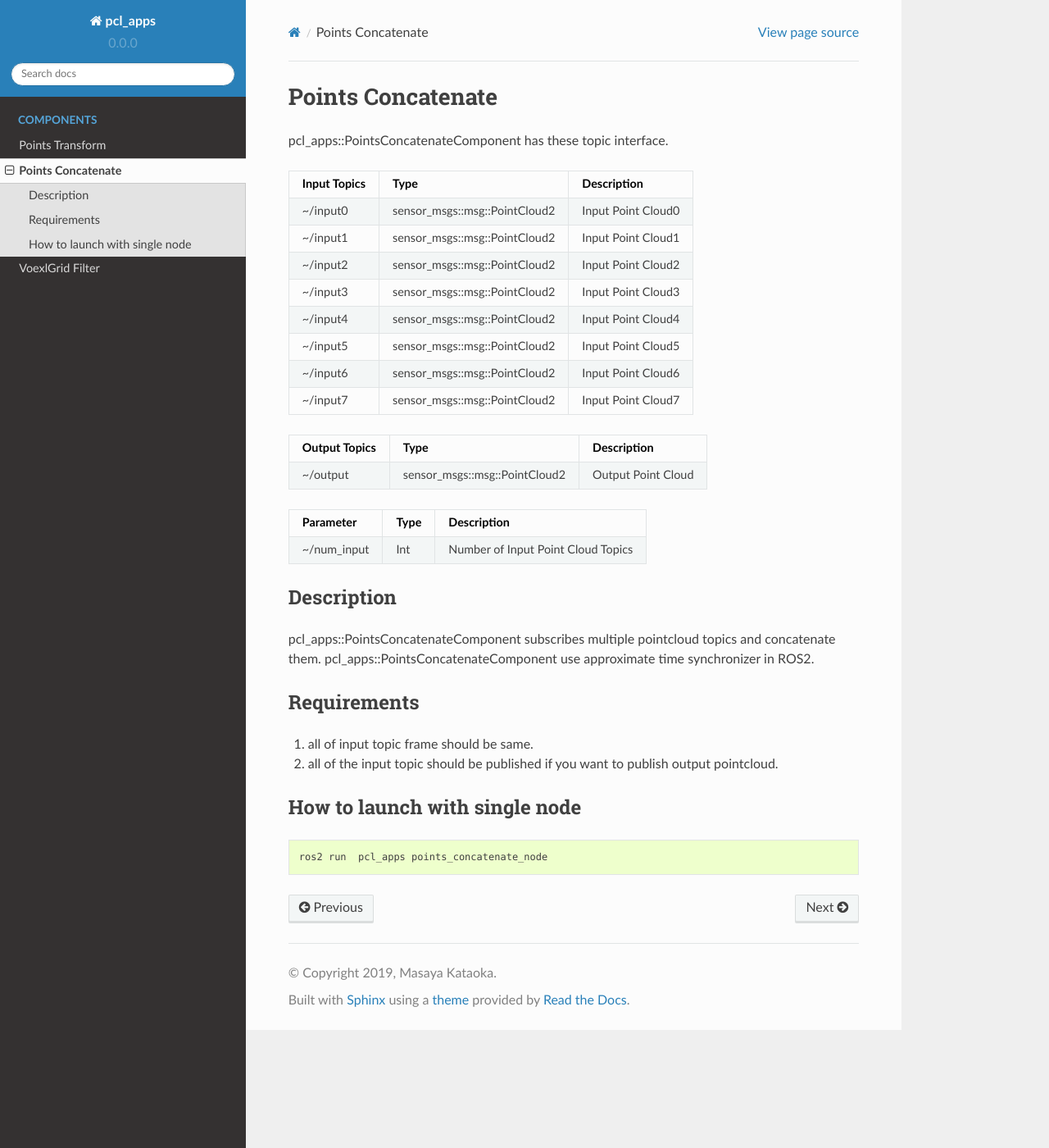
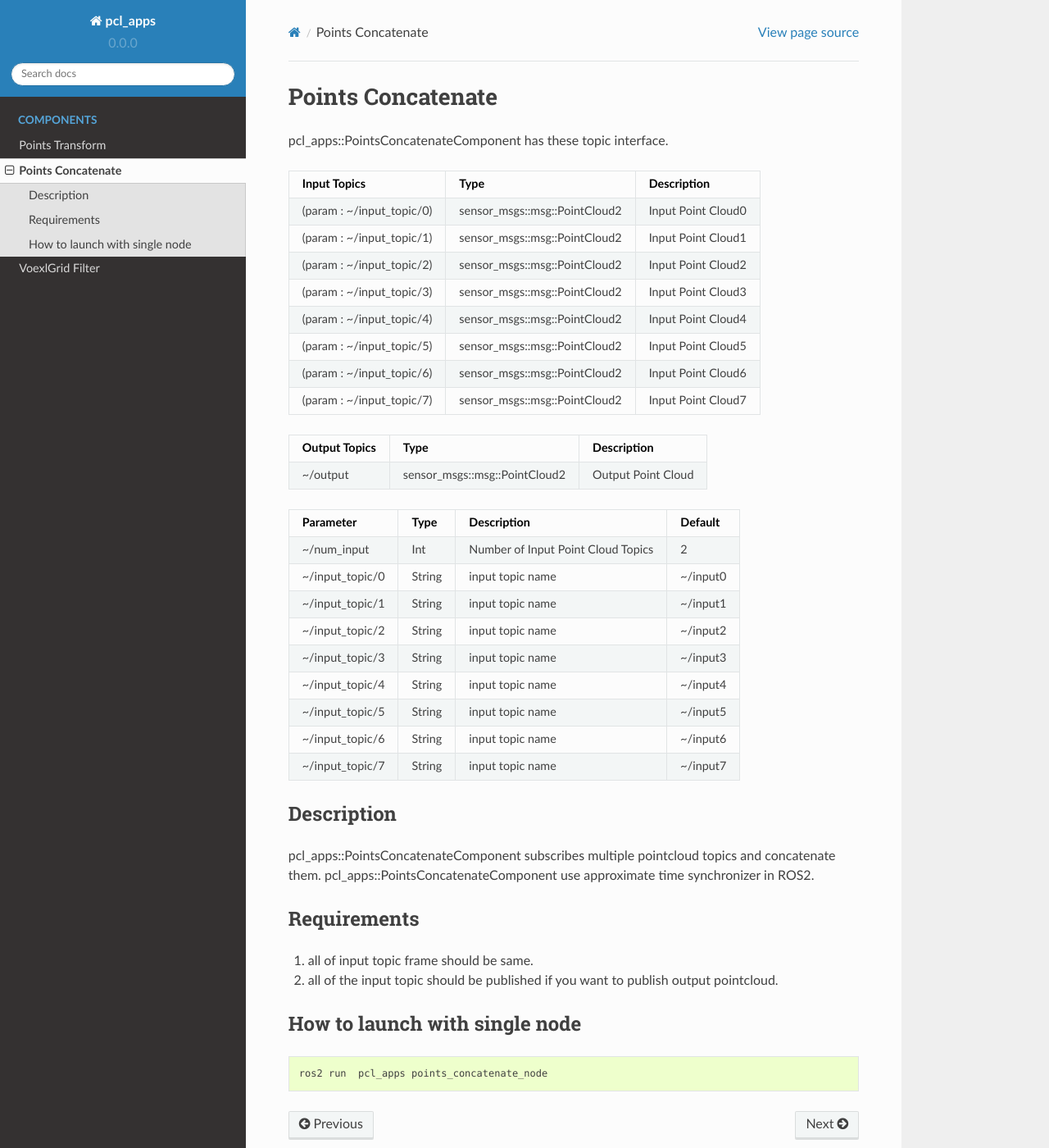
Before and after one commit to OUXT-Polaris/pcl_apps, a Sphinx documentation site: the page built from doc/modules/points_concatenate.rst, in a window 1280 px wide and 1400 px high. Shown: the whole window at 82% size. Built offline with Sphinx 7.4.7 and the Read the Docs theme 2.0.0, drawn with Linux system fonts in a browser that asks for light colours.

Commit message:
add ~/input_topic params to the PointsConcatenate Component

```diff
--- a/doc/modules/points_concatenate.rst
+++ b/doc/modules/points_concatenate.rst
@@ -3,25 +3,25 @@ Points Concatenate
 
 pcl_apps::PointsConcatenateComponent has these topic interface.
 
-+------------------+-------------------------------+---------------------+
-| Input Topics     | Type                          | Description         |
-+==================+===============================+=====================+
-| ~/input0         | sensor_msgs::msg::PointCloud2 | Input Point Cloud0  |
-+------------------+-------------------------------+---------------------+
-| ~/input1         | sensor_msgs::msg::PointCloud2 | Input Point Cloud1  |
-+------------------+-------------------------------+---------------------+
-| ~/input2         | sensor_msgs::msg::PointCloud2 | Input Point Cloud2  |
-+------------------+-------------------------------+---------------------+
-| ~/input3         | sensor_msgs::msg::PointCloud2 | Input Point Cloud3  |
-+------------------+-------------------------------+---------------------+
-| ~/input4         | sensor_msgs::msg::PointCloud2 | Input Point Cloud4  |
-+------------------+-------------------------------+---------------------+
-| ~/input5         | sensor_msgs::msg::PointCloud2 | Input Point Cloud5  |
-+------------------+-------------------------------+---------------------+
-| ~/input6         | sensor_msgs::msg::PointCloud2 | Input Point Cloud6  |
-+------------------+-------------------------------+---------------------+
-| ~/input7         | sensor_msgs::msg::PointCloud2 | Input Point Cloud7  |
-+------------------+-------------------------------+---------------------+
++---------------------------+-------------------------------+---------------------+
+| Input Topics              | Type                          | Description         |
++===========================+===============================+=====================+
+| (param : ~/input_topic/0) | sensor_msgs::msg::PointCloud2 | Input Point Cloud0  |
++---------------------------+-------------------------------+---------------------+
+| (param : ~/input_topic/1) | sensor_msgs::msg::PointCloud2 | Input Point Cloud1  |
++---------------------------+-------------------------------+---------------------+
+| (param : ~/input_topic/2) | sensor_msgs::msg::PointCloud2 | Input Point Cloud2  |
++---------------------------+-------------------------------+---------------------+
+| (param : ~/input_topic/3) | sensor_msgs::msg::PointCloud2 | Input Point Cloud3  |
++---------------------------+-------------------------------+---------------------+
+| (param : ~/input_topic/4) | sensor_msgs::msg::PointCloud2 | Input Point Cloud4  |
++---------------------------+-------------------------------+---------------------+
+| (param : ~/input_topic/5) | sensor_msgs::msg::PointCloud2 | Input Point Cloud5  |
++---------------------------+-------------------------------+---------------------+
+| (param : ~/input_topic/6) | sensor_msgs::msg::PointCloud2 | Input Point Cloud6  |
++---------------------------+-------------------------------+---------------------+
+| (param : ~/input_topic/7) | sensor_msgs::msg::PointCloud2 | Input Point Cloud7  |
++---------------------------+-------------------------------+---------------------+
 
 +------------------+-------------------------------+---------------------+
 | Output Topics    | Type                          | Description         |
@@ -29,11 +29,28 @@ pcl_apps::PointsConcatenateComponent has these topic interface.
 | ~/output         | sensor_msgs::msg::PointCloud2 | Output Point Cloud  |
 +------------------+-------------------------------+---------------------+
 
-+--------------------+----------+---------------------------------------+
-| Parameter          | Type     | Description                           |
-+====================+==========+=======================================+
-| ~/num_input        | Int      | Number of Input Point Cloud Topics    |
-+--------------------+----------+---------------------------------------+
++--------------------+----------+---------------------------------------+----------+
+| Parameter          | Type     | Description                           | Default  |
++====================+==========+=======================================+==========+
+| ~/num_input        | Int      | Number of Input Point Cloud Topics    | 2        |
++--------------------+----------+---------------------------------------+----------+
+| ~/input_topic/0    | String   | input topic name                      | ~/input0 |
++--------------------+----------+---------------------------------------+----------+
+| ~/input_topic/1    | String   | input topic name                      | ~/input1 |
++--------------------+----------+---------------------------------------+----------+
+| ~/input_topic/2    | String   | input topic name                      | ~/input2 |
++--------------------+----------+---------------------------------------+----------+
+| ~/input_topic/3    | String   | input topic name                      | ~/input3 |
++--------------------+----------+---------------------------------------+----------+
+| ~/input_topic/4    | String   | input topic name                      | ~/input4 |
++--------------------+----------+---------------------------------------+----------+
+| ~/input_topic/5    | String   | input topic name                      | ~/input5 |
++--------------------+----------+---------------------------------------+----------+
+| ~/input_topic/6    | String   | input topic name                      | ~/input6 |
++--------------------+----------+---------------------------------------+----------+
+| ~/input_topic/7    | String   | input topic name                      | ~/input7 |
++--------------------+----------+---------------------------------------+----------+
+
 
 Description
 ----------------------------------------
```
Also changed, not shown: 2 other files.
